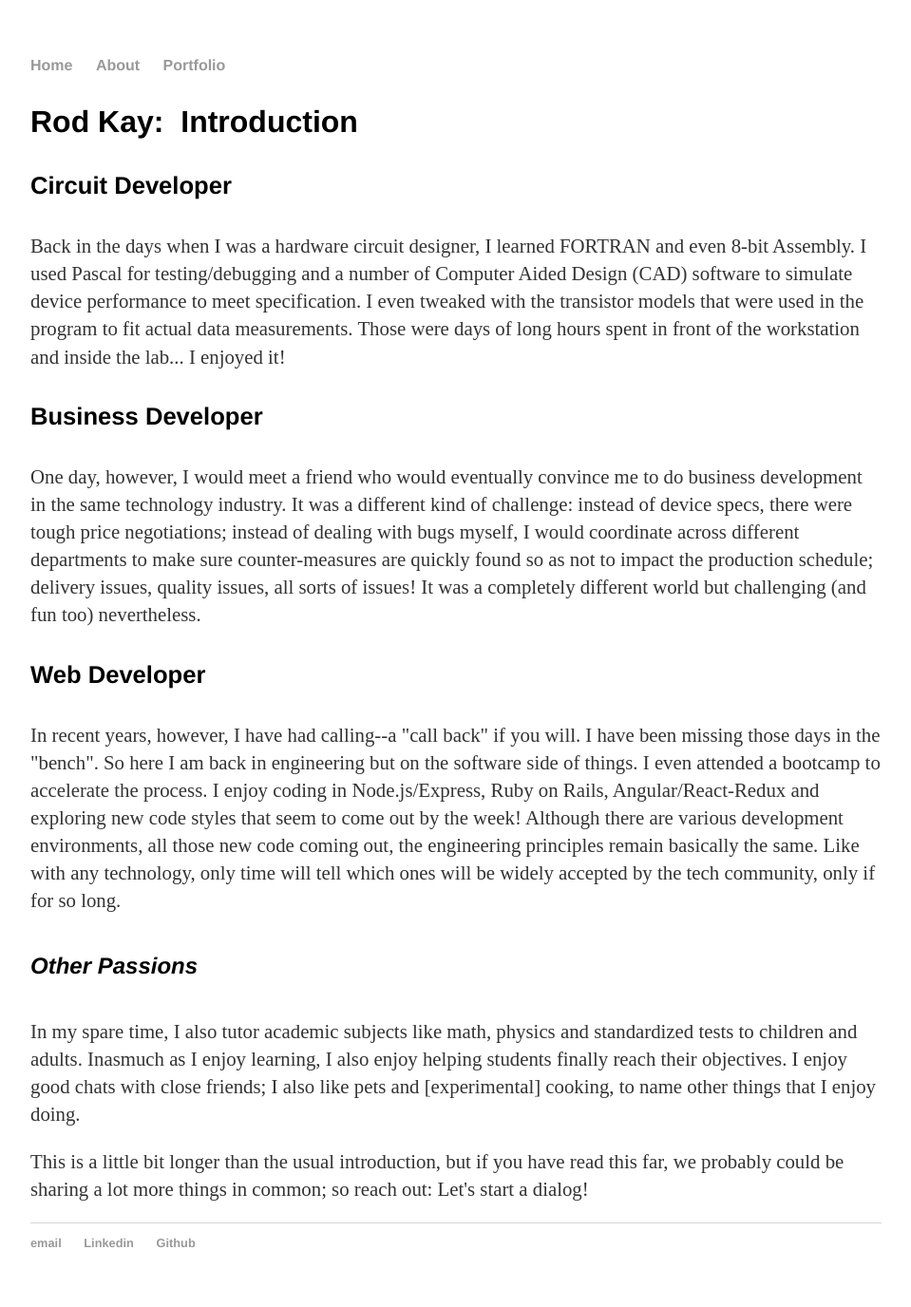
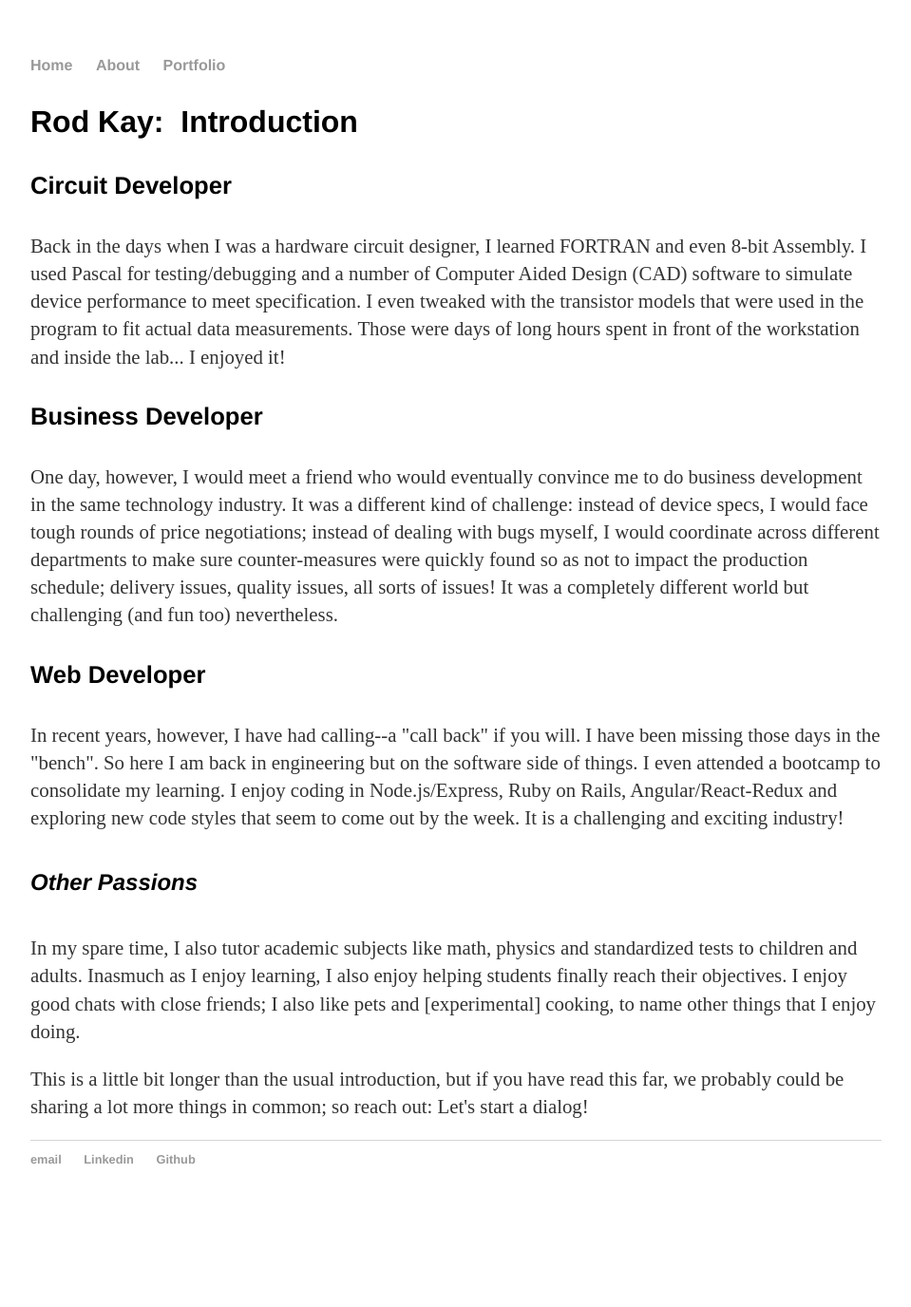
Before and after one commit to r8dkay/r8dkay.github.io, a Jekyll site: the page built from about/index.html, in a window 1280 px wide. Shown: the whole page at 95% size, without its empty margins (160-1119 px from the left). Built offline with Jekyll 4.4.1, drawn with Linux system fonts in a browser that asks for light colours; after the commit the page ends 1288 px from its top, so only the background shows below that.

Commit message:
Update index.html

```diff
--- a/about/index.html
+++ b/about/index.html
@@ -7,9 +7,9 @@ title: About
      <h4>Circuit Developer</h4>
      <p>Back in the days when I was a hardware circuit designer, I learned FORTRAN and even 8-bit Assembly.  I used Pascal for testing/debugging and a number of Computer Aided Design (CAD) software to simulate device performance to meet specification.  I even tweaked with the transistor models that were used in the program to fit actual data measurements.  Those were days of long hours spent in front of the workstation and inside the lab... I enjoyed it!</p>
      <h4>Business Developer</h4>
-     <p>One day, however, I would meet a friend who would eventually convince me to do business development in the same technology industry.  It was a different kind of challenge: instead of device specs, there were tough price negotiations; instead of dealing with bugs myself, I would coordinate across different departments to make sure counter-measures are quickly found so as not to impact the production schedule; delivery issues, quality issues, all sorts of issues!  It was a completely different world but challenging (and fun too) nevertheless. </p>
+     <p>One day, however, I would meet a friend who would eventually convince me to do business development in the same technology industry.  It was a different kind of challenge: instead of device specs, I would face tough rounds of price negotiations; instead of dealing with bugs myself, I would coordinate across different departments to make sure counter-measures were quickly found so as not to impact the production schedule; delivery issues, quality issues, all sorts of issues!  It was a completely different world but challenging (and fun too) nevertheless. </p>
      <h4>Web Developer</h4>
-     <p>In recent years, however, I have had calling--a "call back" if you will.  I have been missing those days in the "bench".  So here I am back in engineering but on the software side of things.  I even attended a bootcamp to accelerate the process.  I enjoy coding in Node.js/Express, Ruby on Rails, Angular/React-Redux and exploring new code styles that seem to come out by the week!  Although there are various development environments, all those new code coming out, the engineering principles remain basically the same.  Like with any technology, only time will tell which ones will be widely accepted by the tech community, only if for so long.</p>
+     <p>In recent years, however, I have had calling--a "call back" if you will.  I have been missing those days in the "bench".  So here I am back in engineering but on the software side of things.  I even attended a bootcamp to consolidate my learning.  I enjoy coding in Node.js/Express, Ruby on Rails, Angular/React-Redux and exploring new code styles that seem to come out by the week.  It is a challenging and exciting industry!</p>
      <h5><em>Other Passions</em></h5>
      <p>In my spare time, I also tutor academic subjects like math, physics and standardized tests to children and adults.  Inasmuch as I enjoy learning, I also enjoy helping students finally reach their objectives.  I enjoy good chats with close friends;
      I also like pets and [experimental] cooking, to name other things that I enjoy doing.</p>
```
